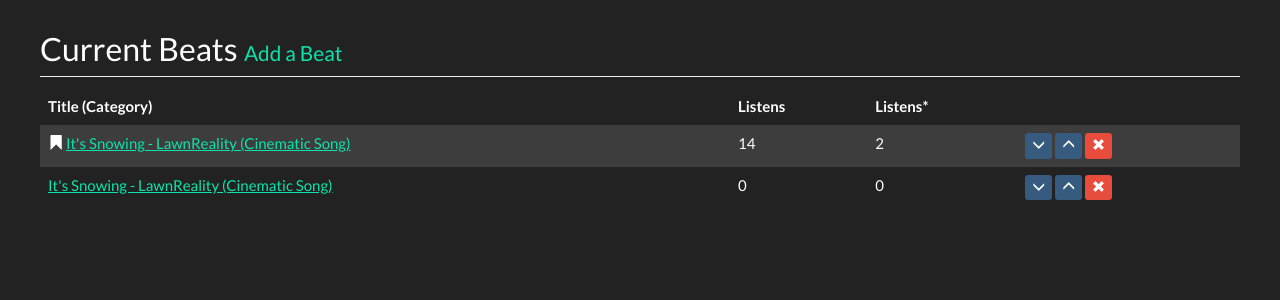
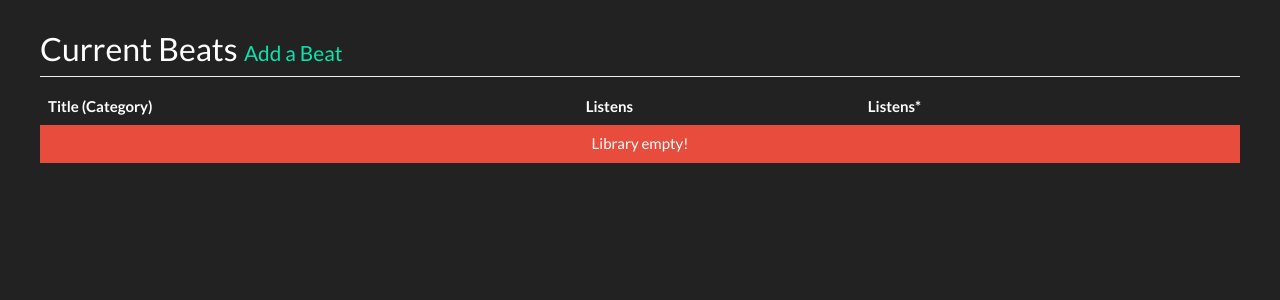
Before and after one commit to ericbo/music-store, a PHP site: page /admin/beats.php in a window 1280 px wide. Shown: the part 60-360 px from the top of the page. Run offline with PHP 8.4, Linux system fonts and the light colour scheme; tables that the repository leaves empty hold one stand-in row (values such as "Sample post"); some libraries are stand-ins or nearby versions.

Commit message:
Very minor changes to the login page. Fixed a bug with uploading beats and an administrative table with all the beats are available.

```diff
--- a/admin/beats.php
+++ b/admin/beats.php
@@ -1,3 +1,9 @@
+<?php
+$dir = dirname(__FILE__);
+include_once($dir . "/../functions/database_functions.php");
+
+?>
+
 <!DOCTYPE html>
 <html lang="en">
   <head>
@@ -56,26 +62,31 @@
                 </tr>
               </thead>
               <tbody>
-                <tr>
-                  <td><span class="glyphicon glyphicon-bookmark"></span> <a href="#">It's Snowing - LawnReality (Cinematic Song)</a></td>
-                  <td>14</td>
-                  <td>2</td>
-                  <td>
-                    <button class="btn btn-xs btn-primary"><span class="glyphicon glyphicon-menu-down"></span></button>
-                    <button class="btn btn-xs btn-primary"><span class="glyphicon glyphicon-menu-up"></span></button>
-                    <button class="btn btn-xs btn-danger"><span class="glyphicon glyphicon-remove"></span></button>
-                  </td>
-                </tr>
-                <tr>
-                  <td><a href="#">It's Snowing - LawnReality (Cinematic Song)</a></td>
-                  <td>0</td>
-                  <td>0</td>
-                  <td>
-                    <button class="btn btn-xs btn-primary"><span class="glyphicon glyphicon-menu-down"></span></button>
-                    <button class="btn btn-xs btn-primary"><span class="glyphicon glyphicon-menu-up"></span></button>
-                    <button class="btn btn-xs btn-danger"><span class="glyphicon glyphicon-remove"></span></button>
-                  </td>
-                </tr>
+              <?php
+                try {
+                  $beats = get_beats();
+                } catch (Exception $e) {
+                  echo $e->getMessage();
+                }
+
+                if(count($beats))
+                  foreach($beats as $beat)
+                  {
+                    echo "
+                  <tr>
+                    <td><span class=\"glyphicon glyphicon-bookmark\"></span> <a href=\"#\">{$beat['title']} ({$beat['category']})</a></td>
+                    <td>--</td>
+                    <td>--</td>
+                    <td>
+                      <button class=\"btn btn-xs btn-primary\"><span class=\"glyphicon glyphicon-menu-down\"></span></button>
+                      <button class=\"btn btn-xs btn-primary\"><span class=\"glyphicon glyphicon-menu-up\"></span></button>
+                      <button class=\"btn btn-xs btn-danger\"><span class=\"glyphicon glyphicon-remove\"></span></button>
+                    </td>
+                  </tr>";
+                }
+                else
+                  echo '<tr class="danger text-center"><td colspan="4">Library empty!</td></tr>';
+              ?>
               </tbody>
             </table>
           </div>
--- a/admin/dash.php
+++ b/admin/dash.php
@@ -1,3 +1,9 @@
+<?php
+$dir = dirname(__FILE__);
+include_once($dir . "/../functions/database_functions.php");
+
+?>
+
 <!DOCTYPE html>
 <html lang="en">
   <head>
--- a/admin/index.html
+++ b/admin/index.php
@@ -1,3 +1,9 @@
+<?php
+session_start();
+define(USERNAME, "");
+define(PASSWORD, "");
+
+?>
 <!DOCTYPE html>
 <html lang="en">
   <head>
--- a/admin/upload.php
+++ b/admin/upload.php
@@ -65,6 +65,7 @@
 
     <div class="container-fluid">
     <h1 class="page-header">Upload a Beat</h1>
+
       <form class="form-horizontal" action="upload.php" method="POST" enctype="multipart/form-data">
         <?php
           if(isset($error))
--- a/functions/database_functions.php
+++ b/functions/database_functions.php
@@ -79,13 +79,14 @@
 
         $lastId = $dbh->lastInsertId();
 
-        $query = $dbh->prepare("UPDATE beats SET orderNum = :id WHERE beatID = :id");
-        $query->bindParam(':id', $lastId);
-        $query->execute();
+        $query = $dbh->prepare("UPDATE beats SET orderNum = ? WHERE beatID = ?");
+        //$query->bindParam(':id', $lastId, PDO::PARAM_STR);
+        $query->execute(array($lastId, $lastId));
 
         $dbh->commit();
     } catch (PDOException $e) {
         //log_error($e->getCode(), $e->getMessage());
+        echo $e->getMessage();
         throw new Exception('Internal Server error.');
     }
 
```
